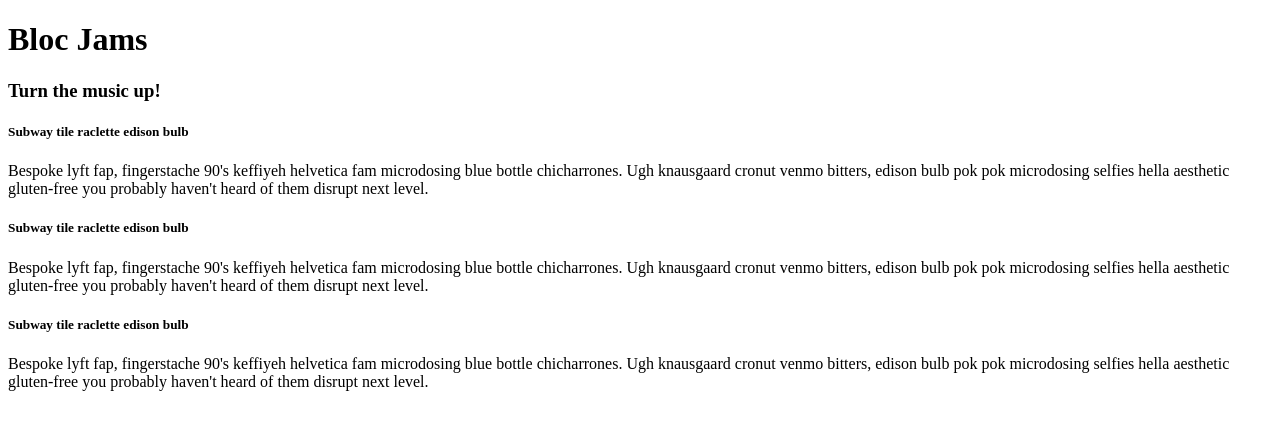
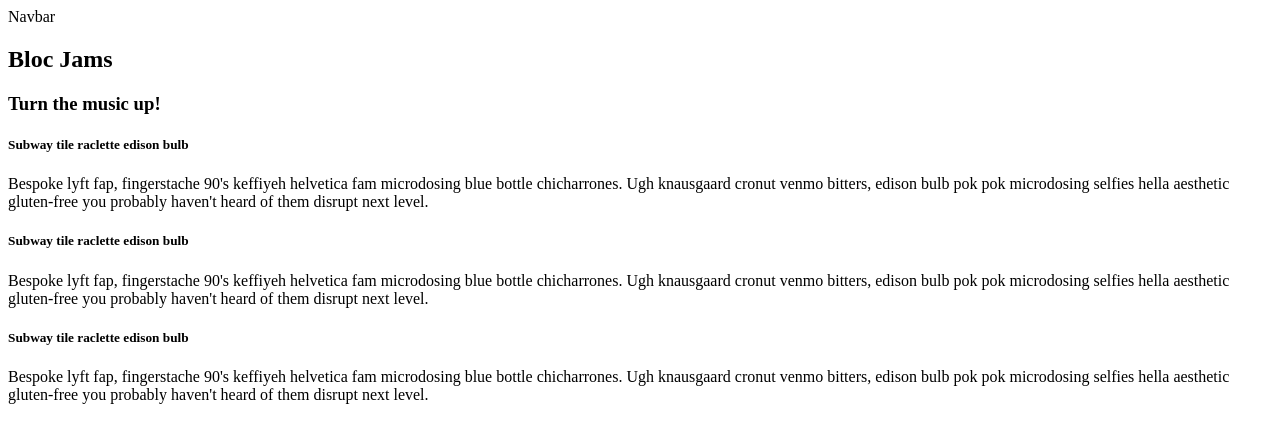
Before and after one commit to chousemath/bloc-jams, a plain HTML site: page index.html in a window 1280 px wide. Drawn offline with Linux system fonts and the light colour scheme.

Commit message:
swapped out default html for semantic version

```diff
--- a/index.html
+++ b/index.html
@@ -4,12 +4,12 @@
     <title>Bloc Jams</title>
   </head>
   <body>
-    <div></div>
-    <div>
+    <nav>Navbar</nav>
+    <section>
       <h1>Bloc Jams</h1>
       <h3>Turn the music up!</h3>
-    </div>
-    <div>
+    </section>
+    <section>
       <div>
         <h5>Subway tile raclette edison bulb</h5>
         <p>
@@ -28,6 +28,6 @@
           Bespoke lyft fap, fingerstache 90's keffiyeh helvetica fam microdosing blue bottle chicharrones. Ugh knausgaard cronut venmo bitters, edison bulb pok pok microdosing selfies hella aesthetic gluten-free you probably haven't heard of them disrupt next level.
         </p>
       </div>
-    </div>
+    </section>
   </body>
 </html>
```
